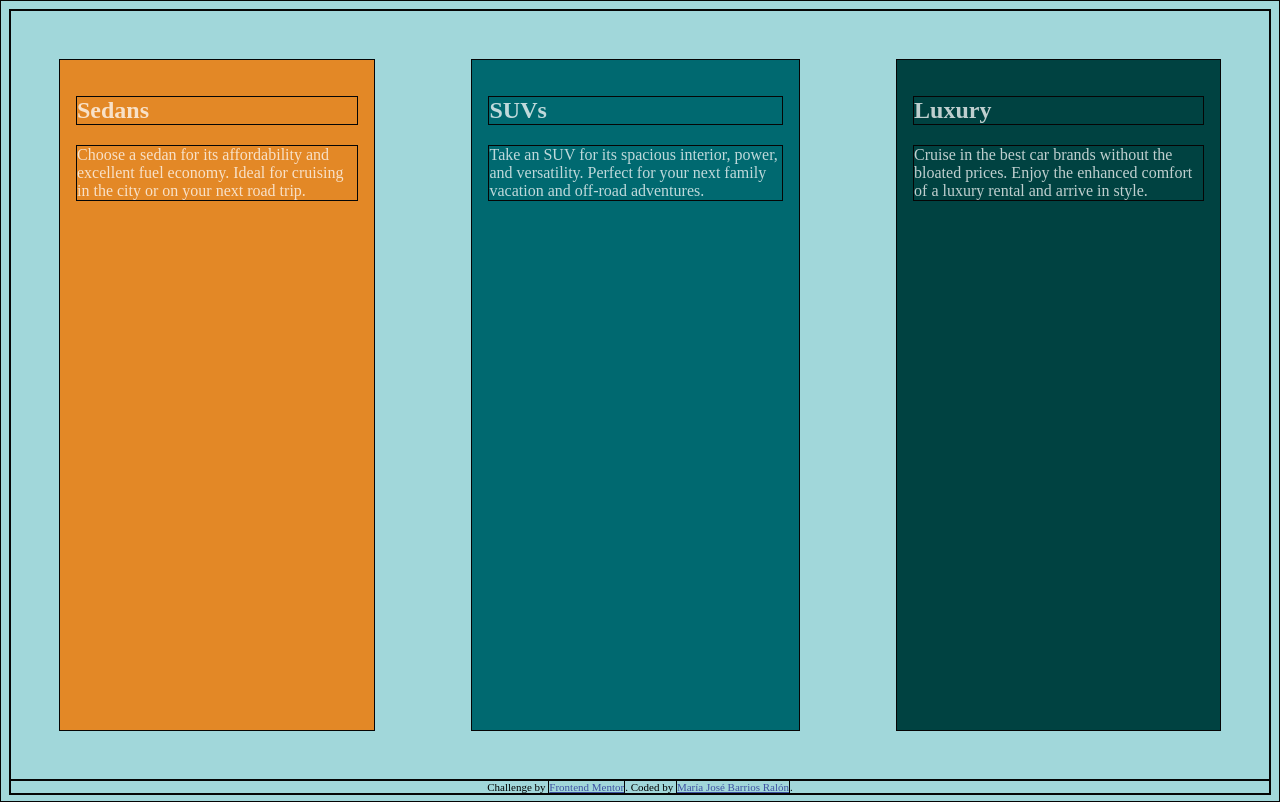
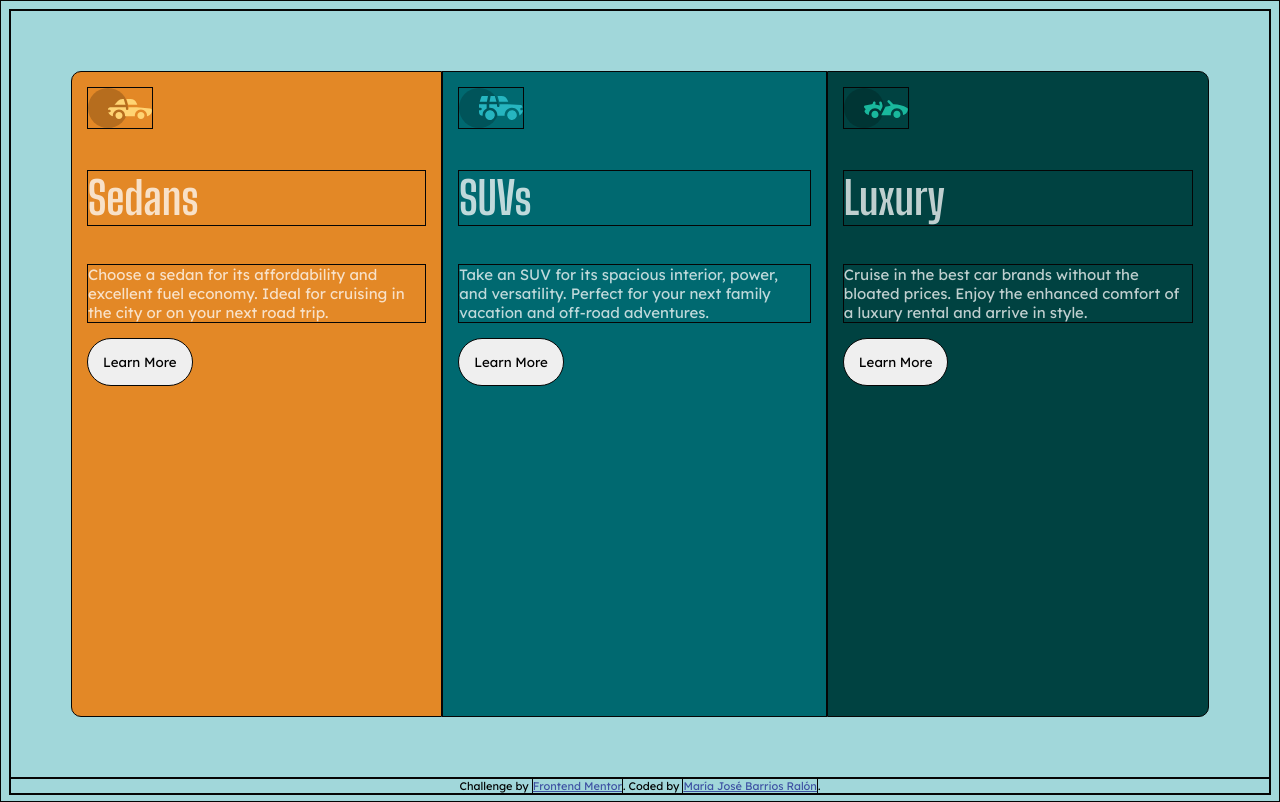
Before and after one commit to Majo2005/tres-columnas, a plain HTML site: page index.html in a window 1280 px wide. Drawn offline with Linux system fonts and the light colour scheme.

Commit message:
Agregamos imagenes, margenes, cambio de fuente y botones

```diff
--- a/index.html
+++ b/index.html
@@ -6,30 +6,39 @@
 
   <link rel="icon" type="image/png" sizes="32x32" href="./images/favicon-32x32.png">
   <link rel="stylesheet" href="./style.css">
+
+  <link href="https://fonts.googleapis.com/css2?family=Lexend+Deca&display=swap" rel="stylesheet">
+  <link href="https://fonts.googleapis.com/css2?family=Big+Shoulders+Display:wght@700&display=swap" rel="stylesheet">
   <title>Frontend Mentor | 3-columns</title>
 </head>
 <body>
   <section id="cars">
     <article id="sedan">
+      <img src="./images/icon-sedans.svg" alt="Sedan's icon">
       <h2>Sedans</h2>
       <p>
         Choose a sedan for its affordability and excellent fuel economy. Ideal for cruising in the city
         or on your next road trip.
       </p>
+      <input type="button" value="Learn More">
     </article>
     <article id="suvs">
+      <img src="./images/icon-suvs.svg" alt="Suvs's icon">
       <h2>SUVs</h2>
       <p>
         Take an SUV for its spacious interior, power, and versatility. Perfect for your next family vacation
         and off-road adventures.
       </p>
+      <input type="button" value="Learn More">
     </article>
     <article id="luxury">
+      <img src="./images/icon-luxury.svg" alt="Luxury's icon">
       <h2>Luxury</h2>
       <p>
         Cruise in the best car brands without the bloated prices. Enjoy the enhanced comfort of a luxury
         rental and arrive in style.
       </p>
+      <input type="button" value="Learn More">
     </article>
   </section>
   <div class="attribution">
--- a/style.css
+++ b/style.css
@@ -1,10 +1,12 @@
 * {
     border: rgb(5, 5, 5) solid 1px;
     color: hsla(0, 0%, 100%, 0.75);
+    font-family: 'Lexend Deca', sans-serif;
 }
 
 html {
     height: 100%;
+    font-size: 15px;
 }
 
 body {
@@ -15,6 +17,11 @@ body {
     justify-content: space-between;
 }
 
+h2{
+    font-family: 'Big Shoulders Display', cursive;
+    font-size: 3rem;
+}
+
 #cars {
     height: 100%;
     display: flex;
@@ -22,11 +29,13 @@ body {
 
 article {
     padding: 1rem;
-    margin: 3rem;
+    margin: 4rem 0rem;
 }
 
 #sedan {
     background-color: hsl(31, 77%, 52%);
+    margin-left: 4rem;
+    border-radius: 10px 0px 0px 10px;
 }
 
 #suvs {
@@ -35,6 +44,19 @@ article {
 
 #luxury {
     background-color: hsl(179, 100%, 13%);
+    margin-right: 4rem;
+    border-radius: 0px 10px 10px 0px;
+}
+
+input[type="button"]{
+    padding: 1rem;
+    color: black;
+    cursor: pointer;
+    border-radius:30px;
+}
+
+input[type="button"]:hover{
+    background-color: inherit !important;
 }
 
 .attribution {
```
